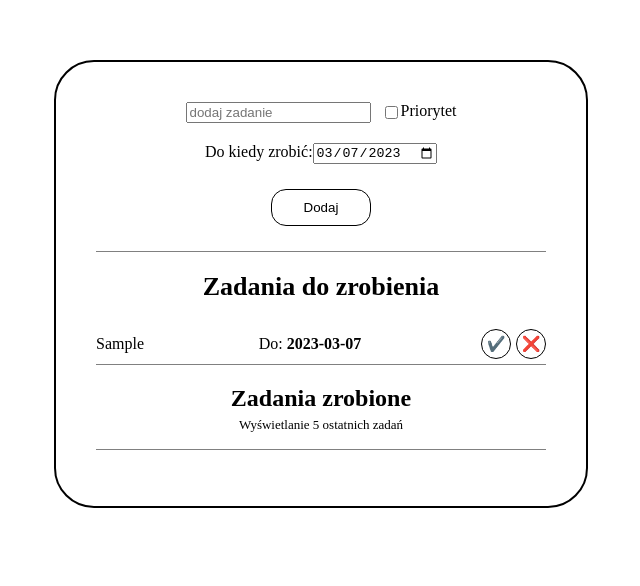
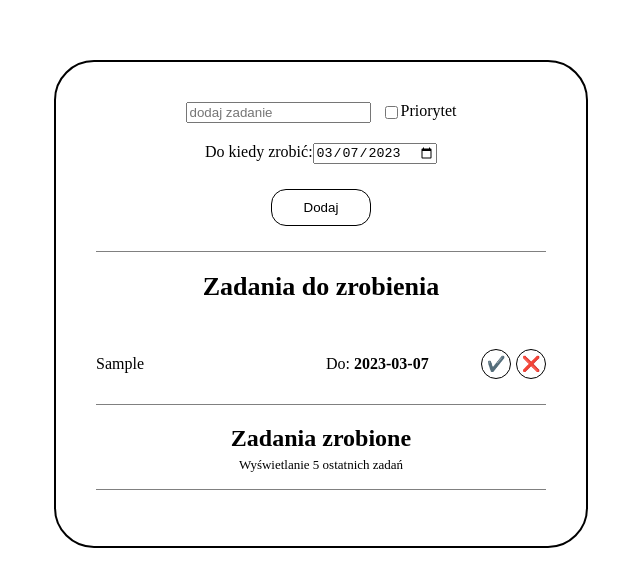
Before and after one commit to paulinaslabosz/todo-app, a React (Create React App) app: page / in a window 1280 px wide. Both pictures are taken after typing "Sample" into the empty fields and a click on the button "Dodaj". Shown: the top 586 px of the page, without its empty margins (319-959 px from the left). Built offline with nearby package versions, Linux system fonts and the light colour scheme.

Commit message:
Applicated grid for list of tasks

```diff
--- a/src/components/Task.css
+++ b/src/components/Task.css
@@ -1,9 +1,7 @@
 li {
-    display: flex;
-    gap: 20px;
+    display: grid;
     align-items: center;
-    height: 40px;
-
+    grid-template-columns: 1fr 120px 100px;
 
 }
 
@@ -19,9 +17,7 @@ li {
     border-radius: 50%;
     padding: 0;
     margin-left: 5px;
-
-
-}
+    }
 
 .task_button:hover {
     background-color: white;
@@ -29,5 +25,5 @@ li {
 }
 
 .task_date {
-margin-left: auto;
+/* margin-left: auto; */
 }
```
